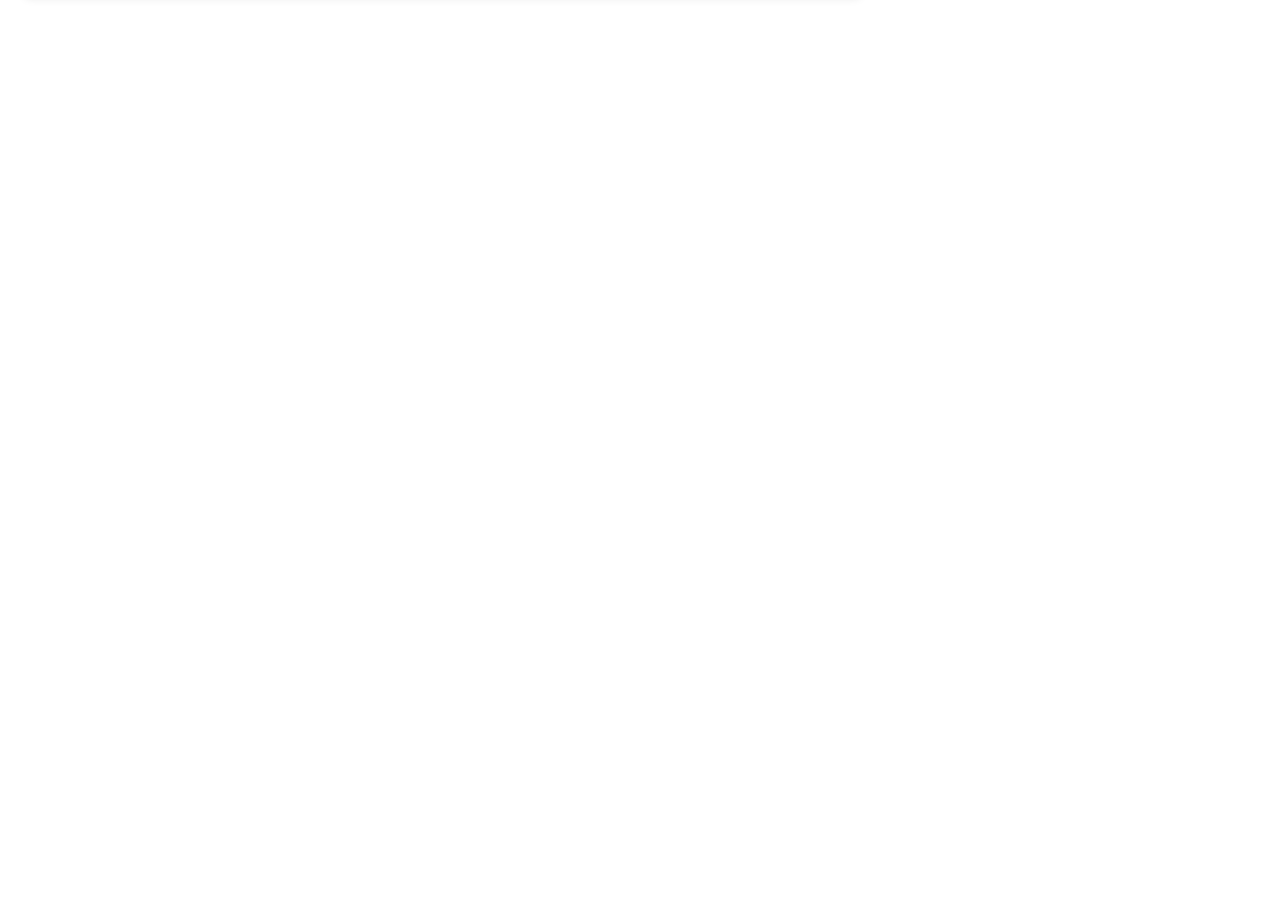
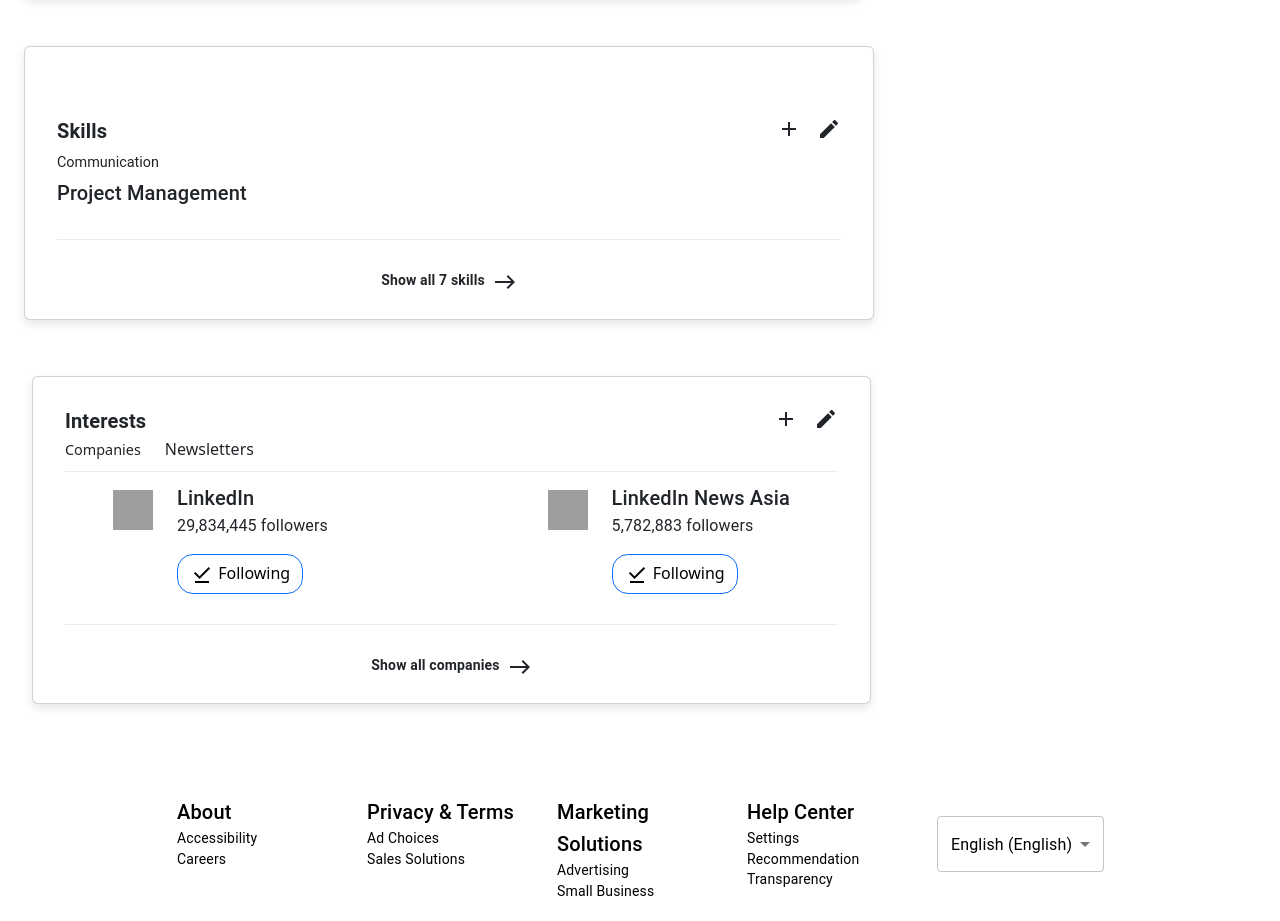
Before and after one commit to raniakolachi/LinkedIn-clone, a React (Create React App) app: page /profile-details in a window 1280 px wide. Shown: the part 2839-3760 px from the top of the page. Before the commit the page ends 2857 px from the top, so only its background shows below. Built offline with nearby package versions, Linux system fonts and the light colour scheme; grey boxes are pictures that could not be loaded; the HTML template or start-up script is replaced by a standard one.

Commit message:
Optimized footer component for better performance

```diff
--- a/src/App.js
+++ b/src/App.js
@@ -9,6 +9,7 @@
 import ProfileDetails from "./Components/Profile Details page";
 import JobsPage from "./Components/JobsPage";
 import JobDetailsPage from "./Components/JobDetailsPage";
+import Footer from "./Components/Footer";
 
 function App() {
   return (
@@ -30,7 +31,7 @@
           <Route path="/jobs" element={<JobsPage />} />
 
           <Route path="/profile-details" element={<ProfileDetails />} />
-
+          <Route path="/Footer" element={<Footer />} />
 
           <Route path="/job-details" element={<JobDetailsPage />} />
         </Routes>
--- /dev/null
+++ b/src/Components/Footer.jsx
@@ -0,0 +1,82 @@
+import React from "react";
+import {
+  Grid,
+  Typography,
+  MenuItem,
+  Select,
+  FormControl,
+
+  Box,
+} from "@mui/material";
+
+const Footer = () => {
+  return (
+    <footer
+      style={{
+        backgroundColor: "white",
+        color: "#000",
+        padding: "20px 0",
+        marginTop: "40px",
+      }}
+    >
+      <div className="container">
+        <Grid container spacing={3} justifyContent="center">
+
+          <Grid item xs={6} md={2}>
+            <Typography variant="h6">About</Typography>
+            <Typography variant="body2">Accessibility</Typography>
+            <Typography variant="body2">Careers</Typography>
+          </Grid>
+
+
+          <Grid item xs={6} md={2}>
+            <Typography variant="h6">Privacy & Terms</Typography>
+            <Typography variant="body2">Ad Choices</Typography>
+            <Typography variant="body2">Sales Solutions</Typography>
+          </Grid>
+
+
+          <Grid item xs={6} md={2}>
+            <Typography variant="h6">Marketing Solutions</Typography>
+            <Typography variant="body2">Advertising</Typography>
+            <Typography variant="body2">Small Business</Typography>
+          </Grid>
+
+
+          <Grid item xs={6} md={2}>
+            <Typography variant="h6">Help Center</Typography>
+            <Typography variant="body2">Settings</Typography>
+            <Typography variant="body2">Recommendation Transparency</Typography>
+          </Grid>
+
+
+          <Grid item xs={6} md={2} textAlign="center">
+            <Box style={{ marginTop: "20px", textAlign: "center" }}>
+              <FormControl sx={{ minWidth: 120 }}>
+                <Select
+                  defaultValue="English (English)"
+                  sx={{
+                    backgroundColor: "#fff",
+                    color: "#000",
+                    width: "auto",
+                    margin: "0 auto",
+                  }}
+                >
+                  <MenuItem value="English (English)">
+                    English (English)
+                  </MenuItem>
+                  <MenuItem value="Urdu (اردو)">Urdu (اردو)</MenuItem>
+                  <MenuItem value="French (Français)">
+                    French (Français)
+                  </MenuItem>
+                </Select>
+              </FormControl>
+            </Box>
+          </Grid>
+        </Grid>
+      </div>
+    </footer>
+  );
+};
+
+export default Footer;
--- a/src/Components/JobDetailsPage.jsx
+++ b/src/Components/JobDetailsPage.jsx
@@ -11,8 +11,10 @@
 import { Accordion, AccordionSummary, AccordionDetails, FormControlLabel, Checkbox } from "@mui/material";
 import { ExpandMore } from "@mui/icons-material";
 
+
 function JobSidebar() {
   return (
+    <>
     <Card sx={{ height: "100%" }}>
       <CardContent>
         <Typography variant="h6">Filters</Typography>
@@ -65,8 +67,11 @@
         </Accordion>
       </CardContent>
     </Card>
+
+    </>
   );
 }
+
 
 function JobDetailsPage() {
   const [applied, setApplied] = useState(false);
@@ -145,4 +150,5 @@
   );
 }
 
+
 export default JobDetailsPage;
--- a/src/Components/JobsPage.jsx
+++ b/src/Components/JobsPage.jsx
@@ -3,6 +3,7 @@
 import { Card, CardContent, Typography, Button, Box } from "@mui/material";
 import Sidebar from "./Sidebar";
 import { Link } from "react-router-dom";
+import Footer from "./Footer";
 
 const jobsData = [
   {
@@ -114,6 +115,7 @@
           </Col>
         </Row>
       </Container>
+      <Footer></Footer>
     </>
   );
 };
--- a/src/Components/Profile Details page.jsx
+++ b/src/Components/Profile Details page.jsx
@@ -2,9 +2,12 @@
 import { Container, Row, Col, Button, Card } from "react-bootstrap";
 import { Typography, Divider, Box, Avatar } from "@mui/material";
 import SecondarySidebar from "./Secondary Sidebar";
-import AddIcon from '@mui/icons-material/Add';
-import EditIcon from '@mui/icons-material/Edit';
-import bnnerImg from './assets/bnner.png';
+import AddIcon from "@mui/icons-material/Add";
+import EditIcon from "@mui/icons-material/Edit";
+import bnnerImg from "./assets/bnner.png";
+import EastIcon from "@mui/icons-material/East";
+import DownloadDoneIcon from '@mui/icons-material/DownloadDone';
+import Footer from "./Footer";
 
 const ProfileDetails = () => {
   return (
@@ -15,14 +18,16 @@
         justifyContent={{ xs: "center", md: "center", lg: "start" }}
         p={4}
       >
-        <Card  className="img-fluid"
+        <Card
+          className="img-fluid"
           style={{
             width: { xs: "30%", sm: "50%", md: "50%" },
             padding: "20px",
             boxShadow: "0px 4px 10px rgba(0, 0, 0, 0.1)",
           }}
         >
-        <Card   className="img-fluid"
+          <Card
+            className="img-fluid"
             style={{
               backgroundImage: `url(${bnnerImg})`,
               backgroundSize: "cover",
@@ -31,7 +36,6 @@
               position: "relative",
               borderRadius: "10px",
               objectFit: "cover",
-
             }}
           >
             <Box
@@ -56,8 +60,6 @@
               />
             </Box>
           </Card>
-
-
 
           <Container className="pt-5">
             <Row>
@@ -148,7 +150,6 @@
             </Row>
           </Container>
         </Card>
-
       </Box>
       <Box
         display="flex"
@@ -177,8 +178,6 @@
                       className="text-gray me-4 mb-2 rounded-pill"
                     >
                       Create a post
-
-
                     </Button>
                   </Box>
                 </Box>
@@ -274,7 +273,7 @@
               gutterBottom
               fontWeight="bold"
             >
-              Show all posts
+              Show all posts<EastIcon className="ms-2 "></EastIcon>
             </Typography>
           </Container>
         </Card>
@@ -296,7 +295,7 @@
               <Col md={12}>
                 <Box className="d-flex  justify-content-between">
                   <Box>
-                <Typography variant="h6"  fontWeight="bold">
+                    <Typography variant="h6" fontWeight="bold">
                       Experience
                     </Typography>
                   </Box>
@@ -306,12 +305,9 @@
                       className="text-gray me-4 mb-2 rounded-pill"
                     >
                       Create a post
-
-
                     </Button>
                   </Box>
                 </Box>
-
 
                 <Box className="d-flex ">
                   <Box>
@@ -320,7 +316,6 @@
                       sx={{ width: 60, height: 60 }}
                       src="https://media.licdn.com/dms/image/v2/C4D0BAQGk3dbR-CLCqw/company-logo_200_200/company-logo_200_200/0/1663928458296/xwavepak_logo?e=1746662400&v=beta&t=5k-GBv47AdZnk6kH6AI7_5-YK20b_TGLTKRIpgCmq1I"
                     ></Avatar>
-
                   </Box>
 
                   <Box>
@@ -333,16 +328,16 @@
                       Frontend Development Student
                     </Typography>
 
-
-
-                    <Typography  className="ms-3"  variant="body6">
+                    <Typography className="ms-3" variant="body6">
                       xWave · Full-time
                     </Typography>
                     <br></br>
-                    <Typography  className="ms-3" variant="body6" >Jan 2024 - Present · 1 yr 1 mo
+                    <Typography className="ms-3" variant="body6">
+                      Jan 2024 - Present · 1 yr 1 mo
                     </Typography>
                     <br></br>
-                    <Typography  className="ms-3" variant="body6" >Pakistan
+                    <Typography className="ms-3" variant="body6">
+                      Pakistan
                     </Typography>
                   </Box>
                 </Box>
@@ -369,21 +364,26 @@
                     Frontend Development Intern
                   </Typography>
                   <Box>
-                      <AddIcon className="me-3" ></AddIcon>
+                    <AddIcon className="me-3"></AddIcon>
                     <EditIcon></EditIcon>
                   </Box>
                 </Box>
-                <Typography  className="ms-3"  variant="body6">
+                <Typography className="ms-3" variant="body6">
                   CognoRise InfoTech · Internship
                 </Typography>
                 <br></br>
-                    <Typography  className="ms-3" variant="body6" >Aug 2024 - Jan 2025 · 6 mos
+                <Typography className="ms-3" variant="body6">
+                  Aug 2024 - Jan 2025 · 6 mos
                 </Typography>
                 <br></br>
-                    <Typography  className="ms-3" variant="body6" >India · Remote
+                <Typography className="ms-3" variant="body6">
+                  India · Remote
                 </Typography>
-                    <Typography className="ms-3">Completed three functional projects: a Currency Converter, a Quiz App, and a
-                    Stopwatch. Utilized <br></br>features such as dropdowns and hovereffects, employing</Typography>
+                <Typography className="ms-3">
+                  Completed three functional projects: a Currency Converter, a
+                  Quiz App, and a Stopwatch. Utilized <br></br>features such as
+                  dropdowns and hovereffects, employing
+                </Typography>
               </Box>
             </Box>
 
@@ -398,8 +398,6 @@
             </Typography>
           </Container>
         </Card>
-
-
       </Box>
       <Box
         display="flex"
@@ -418,7 +416,7 @@
               <Col md={12}>
                 <Box className="d-flex  justify-content-between">
                   <Box>
-                <Typography variant="h6"  fontWeight="bold">
+                    <Typography variant="h6" fontWeight="bold">
                       projects
                     </Typography>
                   </Box>
@@ -427,10 +425,6 @@
                     <EditIcon className="ms-3"></EditIcon>
                   </Box>
                 </Box>
-
-
-
-
 
                 <Box>
                   <Typography
@@ -442,15 +436,16 @@
                     ORGANIC FOOD WEBSITE
                   </Typography>
 
-
-
-                    <Typography    variant="body6">
-                    Oct 2024
+                  <Typography variant="body6">Oct 2024</Typography>
+                  <br></br>
+                  <Typography variant="body6">
+                    Developed a fully responsive multi-page website using the
+                    Bootstrap Grid system. Implemented <br></br> Add-to-Cart
+                    functionality with JavaScript, showcasing expertise in{" "}
+                    <br></br> creating landing pages compatible with all
+                    devices.
                   </Typography>
-                    <br></br>
-                    <Typography  variant="body6" >Developed a fully responsive multi-page website using the Bootstrap Grid system. Implemented <br></br> Add-to-Cart functionality with JavaScript, showcasing expertise in <br></br> creating landing  pages compatible with all devices.
-                    </Typography>
-                    <Box >
+                  <Box>
                     <Box className="d-flex">
                       <Avatar
                         variant="square"
@@ -461,9 +456,7 @@
                         <Typography variant="body6"> Food Store</Typography>
                       </Box>
                     </Box>
-
                   </Box>
-
                 </Box>
               </Col>
             </Row>
@@ -471,41 +464,44 @@
             <Divider style={{ backgroundColor: "#ccc", margin: "30px 0" }} />
             <Typography></Typography>
 
-
             <Box className="d-flex d-flex justify-content-between ">
-
               <Box>
-                <Typography  className="ms-3"  variant="body6">
+                <Typography className="ms-3" variant="body6">
                   Architecture Planning Designs
                 </Typography>
               </Box>
               <Box>
-                      <AddIcon className="me-3" ></AddIcon>
+                <AddIcon className="me-3"></AddIcon>
                 <EditIcon></EditIcon>
               </Box>
             </Box>
 
-                    <Typography  className="ms-3" variant="body6" >Jul 2024
+            <Typography className="ms-3" variant="body6">
+              Jul 2024
             </Typography>
             <br></br>
 
-                    <Typography className="ms-3">Developed a fully responsive multi-page website using the Bootstrap Grid system—showcasing expertise <br></br>in creating landing pages compatible with all devices.
+            <Typography className="ms-3">
+              Developed a fully responsive multi-page website using the
+              Bootstrap Grid system—showcasing expertise <br></br>in creating
+              landing pages compatible with all devices.
             </Typography>
-              <Box >
+            <Box>
               <Box className="d-flex">
-                    <Avatar className="mt-3 rounded-4"
+                <Avatar
+                  className="mt-3 rounded-4"
                   variant="square"
                   sx={{ width: 80, height: 80 }}
                   src="https://media.licdn.com/dms/image/v2/D562DAQFudlZmcZuRHA/profile-treasury-image-shrink_1920_1920/profile-treasury-image-shrink_1920_1920/0/1737616113803?e=1738929600&v=beta&t=0x5Cq-U2BToxcOXn0-Iy3dwhjKdrGpcTtFTHiBkHaGU"
                 ></Avatar>
                 <Box className="mt-5 ms-4 ">
-                      <Typography variant="body6"> Architecture Planning Designs</Typography>
+                  <Typography variant="body6">
+                    {" "}
+                    Architecture Planning Designs
+                  </Typography>
                 </Box>
               </Box>
-
             </Box>
-
-
 
             <Divider style={{ backgroundColor: "#ccc", margin: "30px 0" }} />
             <Typography
@@ -518,11 +514,143 @@
             </Typography>
           </Container>
         </Card>
-
-
+      </Box>
+      <Box
+        display="flex"
+        justifyContent={{ xs: "center", md: "center", lg: "start" }}
+        p={3}
+      >
+        <Card
+          style={{
+            width: { xs: "90%", sm: "100%", md: "100%", lg: "80%" },
+            padding: "20px",
+            width: "69%",
+            boxShadow: "0px 4px 10px rgba(0, 0, 0, 0.1)",
+          }}
+        >
+          <Container className="pt-5">
+            <Row>
+              <Col md={12}>
+                <Box className="d-flex  justify-content-between">
+                  <Box>
+                    <Typography variant="h6" fontWeight="bold">
+                      Skills
+                    </Typography>
+                  </Box>
+                  <Box>
+                    <AddIcon></AddIcon>
+                    <EditIcon className="ms-3"></EditIcon>
+                  </Box>
                 </Box>
 
+                <Box>
+                  <Typography
+                    className=" mt-2"
+                    variant="h3"
+                    gutterBottom
+                    fontSize="0.9rem"
+                  >
+                    Communication
+                  </Typography>
 
+                  <Typography variant="h6">Project Management</Typography>
+                </Box>
+              </Col>
+            </Row>
+
+            <Divider style={{ backgroundColor: "#ccc", margin: "30px 0" }} />
+            <Typography
+              className="d-flex justify-content-center"
+              variant="body2"
+              gutterBottom
+              fontWeight="bold"
+            >
+              Show all 7 skills <EastIcon className="ms-2"></EastIcon>
+            </Typography>
+          </Container>
+        </Card>
+      </Box>
+
+      <Box
+        display="flex"
+        justifyContent={{ xs: "center", md: "center", lg: "start" }}
+        p={4}
+      >
+        <Card
+          style={{
+            width: { xs: "90%", sm: "100%", md: "100%", lg: "80%" },
+            padding: "20px",
+            width: "69%",
+            boxShadow: "0px 4px 10px rgba(0, 0, 0, 0.1)",
+          }}
+        >
+          <Container className="pt-2">
+            <Row>
+              <Col md={12}>
+                <Box className="d-flex  justify-content-between">
+                  <Box>
+                    <Typography variant="h6" fontWeight="bold">
+                      Interests
+                    </Typography>
+                  </Box>
+                  <Box>
+                    <AddIcon></AddIcon>
+                    <EditIcon className="ms-3"></EditIcon>
+                  </Box>
+                </Box>
+
+                <Box>
+                  <Typography
+                    className=" mt-2 me-4"
+                    variant="body3"
+                    gutterBottom
+                    fontSize="0.9rem"
+                  >
+                    Companies
+                  </Typography>
+
+                  <Typography variant="body3">Newsletters</Typography>
+                  <Divider style={{ backgroundColor: "#ccc", margin: "10px 0" }} />
+
+                  <Box className="d-flex justify-content-between mx-5">
+                    <Box className="d-flex">
+                    <Box>
+                      <Avatar className="me-4 mt-2"  variant="square"  src="https://media.licdn.com/dms/image/v2/C560BAQHaVYd13rRz3A/company-logo_100_100/company-logo_100_100/0/1638831590218/linkedin_logo?e=1746662400&v=beta&t=ZYvtfix2atsMrKtQJPHyXFVK2d2FvaGrB0emGSjOCgo" ></Avatar>
+                    </Box>
+                    <Box>
+                      <Typography variant="h6" >LinkedIn</Typography>
+                      <Typography varient="body3" >29,834,445 followers</Typography>
+                      <Button className="mt-3 rounded-4 bg-white text-black" ><DownloadDoneIcon></DownloadDoneIcon>  Following</Button>
+                    </Box>
+                    </Box>
+                    <Box className="d-flex">
+                    <Box>
+                      <Avatar className="me-4 mt-2"  variant="square"  src="https://media.licdn.com/dms/image/v2/C4E0BAQFyLTndQ0dnpw/company-logo_100_100/company-logo_100_100/0/1630626717359/linkedin_news_asia_logo?e=1746662400&v=beta&t=50mM2xL1uyE-YhHOCIgnXL_k0Tew_oOmknBMiV1KZNw" ></Avatar>
+                    </Box>
+                    <Box>
+                      <Typography variant="h6" >LinkedIn News Asia</Typography>
+                      <Typography varient="body3" >5,782,883 followers</Typography>
+                      <Button className="mt-3 rounded-4 bg-white text-black" ><DownloadDoneIcon></DownloadDoneIcon>  Following</Button>
+                    </Box>
+                    </Box>
+                  </Box>
+                </Box>
+              </Col>
+            </Row>
+
+            <Divider style={{ backgroundColor: "#ccc", margin: "30px 0" }} />
+            <Typography
+              className="d-flex justify-content-center"
+              variant="body2"
+              gutterBottom
+              fontWeight="bold"
+            >
+              Show all companies <EastIcon className="ms-2"></EastIcon>
+            </Typography>
+          </Container>
+        </Card>
+      </Box>
+<Footer></Footer>
 
     </>
   );
```
Also changed, not shown: src/Components/HomePage.jsx (+106 -71 lines). Lines whose indentation alone changed are shown as unchanged.
